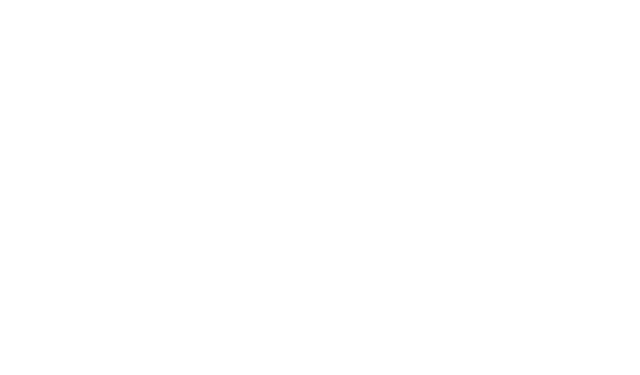
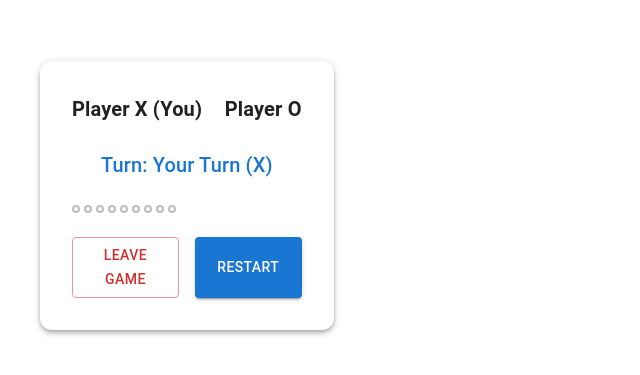
Before and after one commit to Abishek5656/tic_tac_toe, a React app in the folder frontend/: page /game in a window 1280 px wide. Before the commit this address had no page. Shown: the part 205-580 px from the top of the page, without its empty margins (0-640 px from the left). Built offline with nearby package versions, Linux system fonts and the light colour scheme; the HTML template or start-up script is replaced by a standard one.

Commit message:
gameboard ui page

```diff
--- a/frontend/src/App.jsx
+++ b/frontend/src/App.jsx
@@ -1,8 +1,13 @@
 import { BrowserRouter, Routes, Route } from "react-router-dom";
-import { useState } from "react";
+import React, { useState, lazy } from "react";
 
-import Home from "./pages/Home.jsx";
-import Matchmaking from "./pages/Matchmaking";
+// import Home from "./pages/Home.jsx";
+// import Matchmaking from "./pages/Matchmaking";
+
+const Matchmaking = React.lazy(() => import("./pages/Matchmaking.jsx"))
+const GameBoard   = React.lazy(() => import("./pages/GameBoard.jsx"));
+const Home        = React.lazy(() => import("./pages/Home.jsx"))
+
 
 function App() {
 
@@ -22,6 +27,17 @@ function App() {
           path="/matchmaking"
           element={<Matchmaking username={username} />}
         />
+
+        {/* GAME BOARD (future) */}
+        <Route
+          path="/game"
+          element={<GameBoard username={username} />}
+        />
+
+
+
+
+
       </Routes>
     </BrowserRouter>
   );
--- /dev/null
+++ b/frontend/src/components/game/BoardCell.jsx
@@ -0,0 +1,31 @@
+import React from "react";
+import { Box } from "@mui/material";
+
+const BoardCell = ({ value, onClick, isSmall }) => {
+  return (
+    <Box
+      onClick={onClick}
+      sx={{
+        width: "100%",
+        aspectRatio: "1 / 1",
+        borderRadius: 2,
+        border: "2px solid",
+        borderColor: "grey.400",
+        display: "flex",
+        justifyContent: "center",
+        alignItems: "center",
+        fontSize: isSmall ? "2rem" : "2.5rem",
+        fontWeight: "bold",
+        cursor: "pointer",
+        transition: "0.2s",
+        "&:hover": {
+          bgcolor: "grey.100",
+        },
+      }}
+    >
+      {value}
+    </Box>
+  );
+};
+
+export default BoardCell;
--- /dev/null
+++ b/frontend/src/pages/GameBoard.jsx
@@ -0,0 +1,118 @@
+// src/pages/GameBoard.jsx
+import React, { useState } from "react";
+import {
+    Box,
+    Button,
+    Container,
+    Grid,
+    Paper,
+    Stack,
+    Typography,
+    useMediaQuery,
+    useTheme,
+} from "@mui/material";
+import BoardCell from "../components/game/BoardCell";
+
+const GameBoard = ({ username = "Player X" }) => {
+    const theme = useTheme();
+    const isSmall = useMediaQuery(theme.breakpoints.down("sm"));
+
+    // Temporary UI board state (will be replaced by Nakama state)
+    const [board, setBoard] = useState([
+        ["", "", ""],
+        ["", "", ""],
+        ["", "", ""],
+    ]);
+
+    const [turn, setTurn] = useState("X");
+
+    //click handler (later will send move to Nakama)
+    const handleCellClick = (row, col) => {
+        console.log(`Clicked cell: row ${row}, col ${col}`);
+    };
+
+    return (
+        <Box
+            sx={{
+                minHeight: "100vh",
+                display: "flex",
+                justifyContent: "center",
+                alignItems: "center",
+                bgcolor: "background.default",
+                px: 2,
+            }}
+        >
+            <Container maxWidth="sm">
+                <Paper
+                    elevation={4}
+                    sx={{
+                        p: { xs: 3, sm: 4 },
+                        borderRadius: 3,
+                        textAlign: "center",
+                    }}
+                >
+                    {/* PLAYER HEADERS */}
+                    <Stack
+                        direction="row"
+                        justifyContent="space-between"
+                        alignItems="center"
+                        sx={{ mb: 3 }}
+                    >
+                        <Typography variant={isSmall ? "body1" : "h6"} fontWeight={600}>
+                            Player X (You)
+                        </Typography>
+
+                        <Typography variant={isSmall ? "body1" : "h6"} fontWeight={600}>
+                            Player O
+                        </Typography>
+                    </Stack>
+
+                    {/* TURN INDICATOR */}
+                    <Typography
+                        variant={isSmall ? "body1" : "h6"}
+                        color="primary"
+                        sx={{ mb: 3 }}
+                        fontWeight={500}
+                    >
+                        Turn: {turn === "X" ? "Your Turn (X)" : "Opponent Turn (O)"}
+                    </Typography>
+
+                    {/* BOARD (3x3 GRID) */}
+                    <Box sx={{ my: 2 }}>
+                        <Grid container spacing={1}>
+                            {board.map((row, rowIndex) =>
+                                row.map((cell, colIndex) => (
+                                    <Grid item xs={4} key={`${rowIndex}-${colIndex}`}>
+                                        <BoardCell
+                                            value={cell}
+                                            isSmall={isSmall}
+                                            onClick={() => handleCellClick(rowIndex, colIndex)}
+                                        />
+                                    </Grid>
+                                ))
+                            )}
+                        </Grid>
+                    </Box>
+
+                    {/* BUTTONS */}
+                    <Stack
+                        direction={isSmall ? "column" : "row"}
+                        spacing={2}
+                        justifyContent="space-between"
+                        sx={{ mt: 3 }}
+                    >
+                        <Button variant="outlined" color="error" fullWidth>
+                            Leave Game
+                        </Button>
+
+                        <Button variant="contained" color="primary" fullWidth>
+                            Restart
+                        </Button>
+                    </Stack>
+                </Paper>
+            </Container>
+        </Box>
+    );
+};
+
+export default GameBoard;
--- a/frontend/src/pages/Home.jsx
+++ b/frontend/src/pages/Home.jsx
@@ -250,7 +250,7 @@ const Home = ({ setUsername }) => {
               placeholder="Enter your name"
               autoComplete="off"
               inputProps={{
-                autoComplete: "new-password", // disables autosuggest COMPLETELY
+                autoComplete: "new-password",
               }}
             />
           </Box>
```
